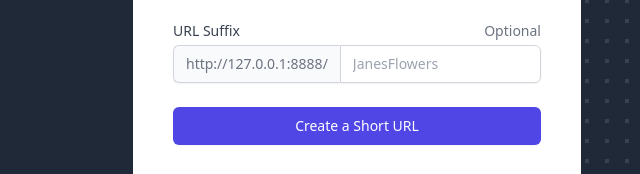
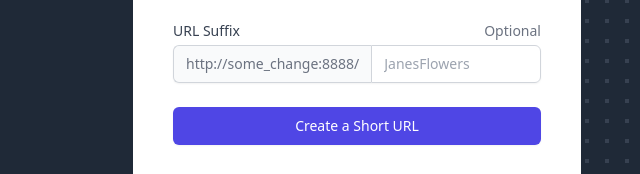
Before and after one commit to RabinSamaroo/shorten, a website: page public/index.html in a window 1280 px wide. Shown: the part 273-447 px from the top of the page, 611-1251 px from the left. Drawn offline with nearby package versions, Linux system fonts and the light colour scheme.

Commit message:
cd test change

```diff
--- a/public/index.html
+++ b/public/index.html
@@ -292,7 +292,7 @@
                             <span
                               class="inline-flex items-center px-3 rounded-l-md border border-r-0 border-gray-300 bg-gray-50 text-gray-500 sm:text-sm"
                             >
-                              http://127.0.0.1:8888/
+                              http://some_change:8888/
                             </span>
                             <input
                               type="text"
```
